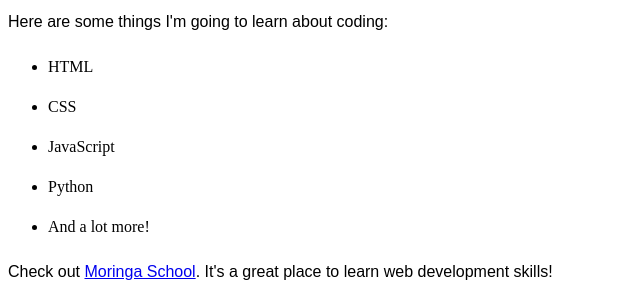
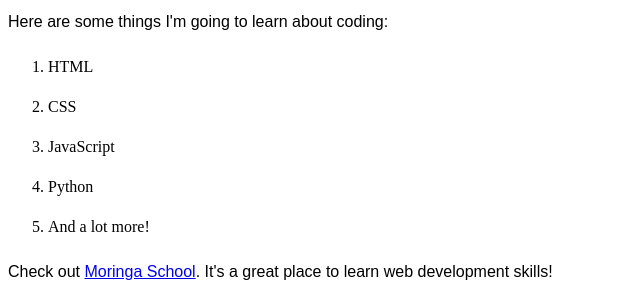
Before and after one commit to ucynthy12/my-first-webpage, a plain HTML site: page my-first-webpage.html in a window 1280 px wide. Shown: the part 182-476 px from the top of the page, 0-640 px from the left. Drawn offline with Linux system fonts and the light colour scheme.

Commit message:
changing list

```diff
--- a/css/styles.css
+++ b/css/styles.css
@@ -11,6 +11,6 @@ h2 {
   p {
     font-family: sans-serif;
   }
-  ul {
+  ol {
     line-height: 40px;
   }
--- a/my-first-webpage.html
+++ b/my-first-webpage.html
@@ -12,13 +12,13 @@
     <p>Hello, world!</p>
     <p>Welcome to my <strong>first webpage</strong>.</p>
     <p>Here are some things I'm going to learn about coding:</p>
-    <ul>
+    <ol>
       <li>HTML</li>
       <li>CSS</li>
       <li>JavaScript</li>
       <li>Python</li>
       <li>And a lot more!</li>
-    </ul>
+    </ol>
     <p>Check out <a href="http://moringaschool.com/">Moringa School</a>. It's a great place to learn web development skills!</p>
     <p>Here is a link to my <a href="favorite-things.html">favorite things</a>.</p>
     <img src="elephant.jpg" alt="A photo of an elephant" width=500 height= 400>
```
